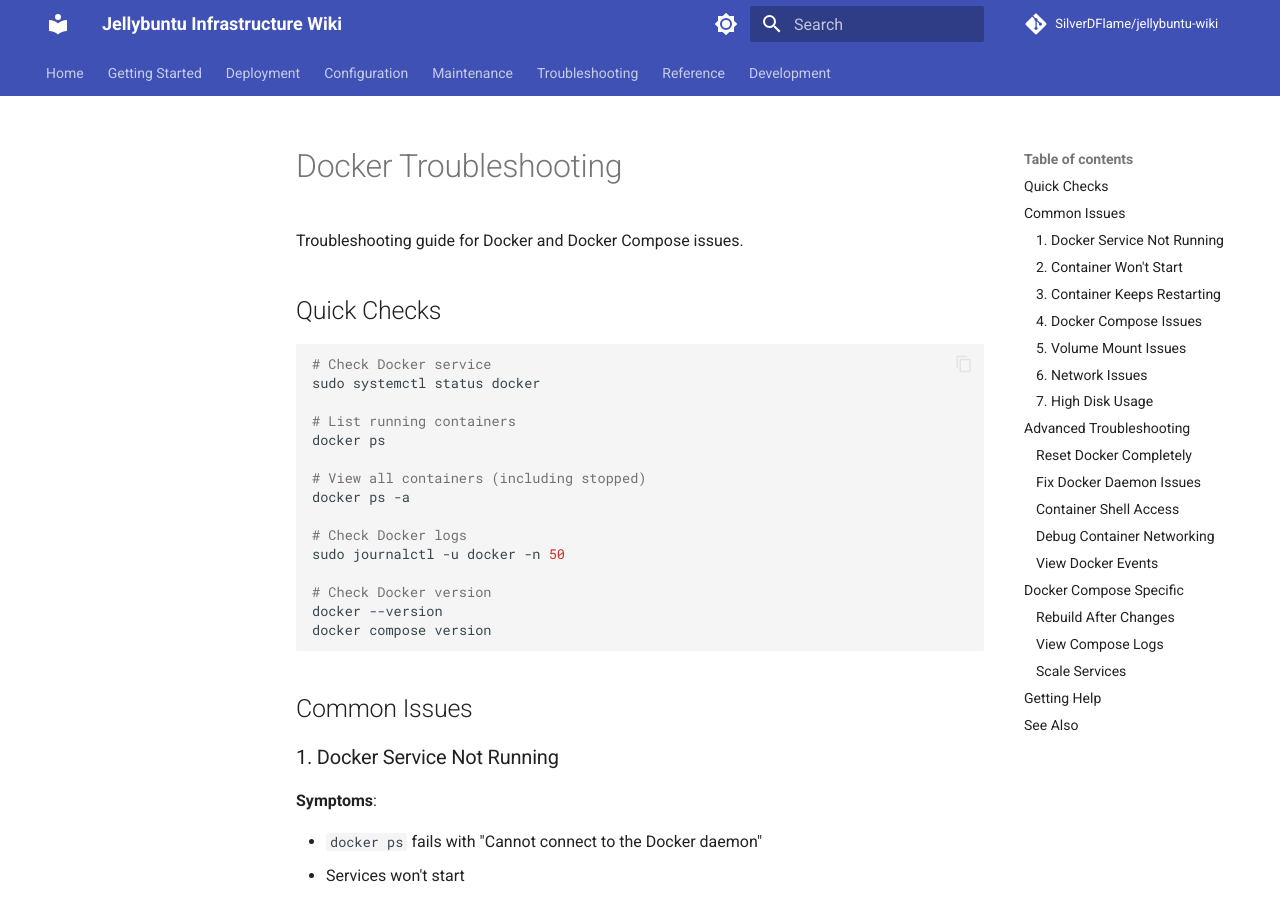
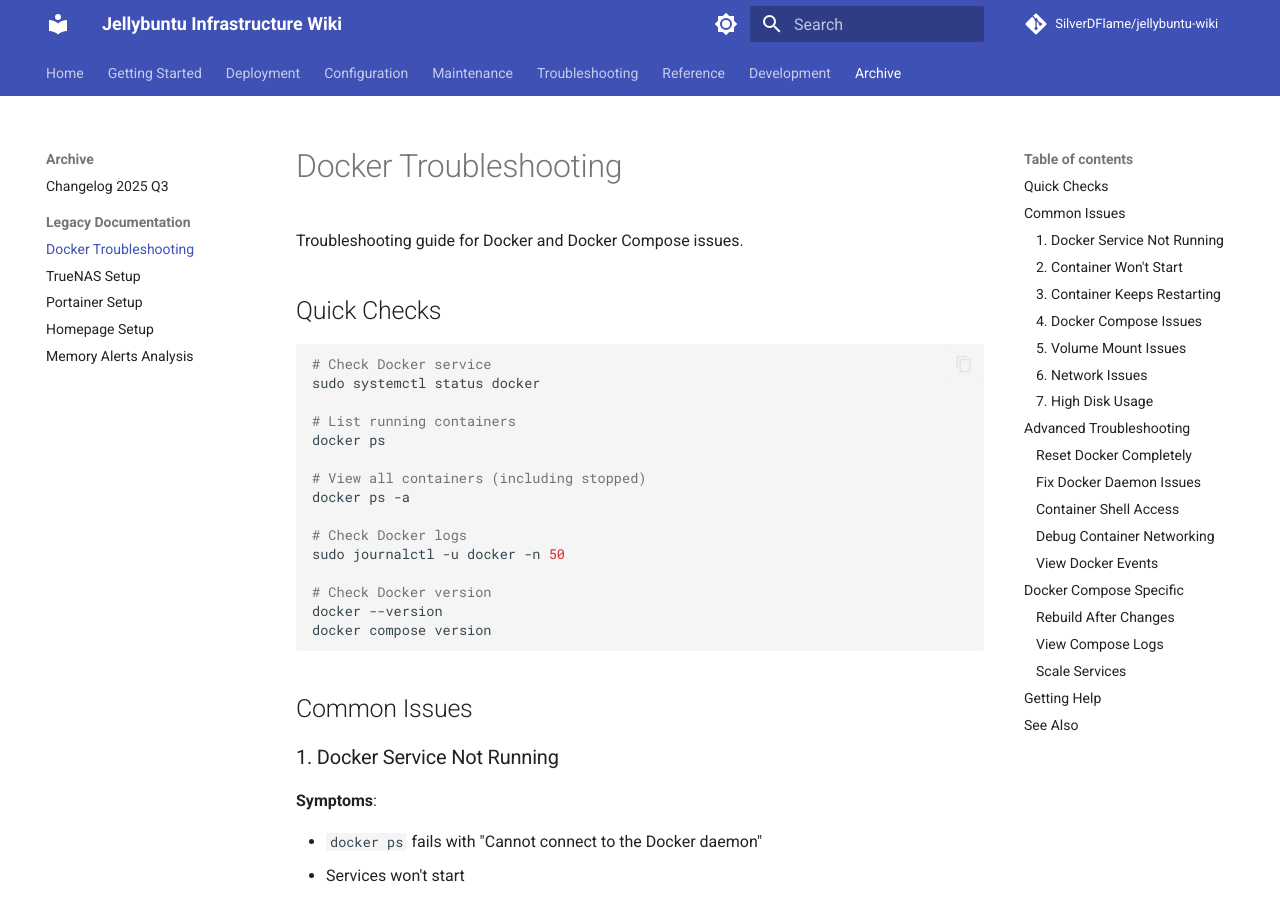
Before and after one commit to SilverDFlame/jellybuntu-wiki, an MkDocs documentation site: the page built from docs/archive/docker-troubleshooting.md, in a window 1280 px wide and 900 px high. Built offline with MkDocs 1.6.1 and Material for MkDocs 9.7.7, drawn with Linux system fonts in a browser that asks for light colours; comment, search, counter and statistics services are not loaded.

Commit message:
docs: Add Q3 2025 changelog archive and navigation (#7)
- Create docs/archive/changelog-2025-q3.md with September 2025 changes
- Add Archive section to mkdocs.yml navigation
- Include legacy documentation links in archive nav

Co-authored-by: Claude Opus 4.5 <noreply@anthropic.com>

```diff
--- a/mkdocs.yml
+++ b/mkdocs.yml
@@ -117,6 +117,14 @@ nav:
       - Tailscale Auto-Approval: reference/tailscale-auto-approval.md
   - Development:
       - Pre-commit Hooks: development/pre-commit.md
+  - Archive:
+      - Changelog 2025 Q3: archive/changelog-2025-q3.md
+      - Legacy Documentation:
+          - Docker Troubleshooting: archive/docker-troubleshooting.md
+          - TrueNAS Setup: archive/truenas-setup.md
+          - Portainer Setup: archive/portainer-setup.md
+          - Homepage Setup: archive/homepage-setup.md
+          - Memory Alerts Analysis: archive/memory-alerts-analysis-20251031.md
 
 extra:
   social:
```
Also changed, not shown: docs/archive/changelog-2025-q3.md (added, +93 -0 lines).
